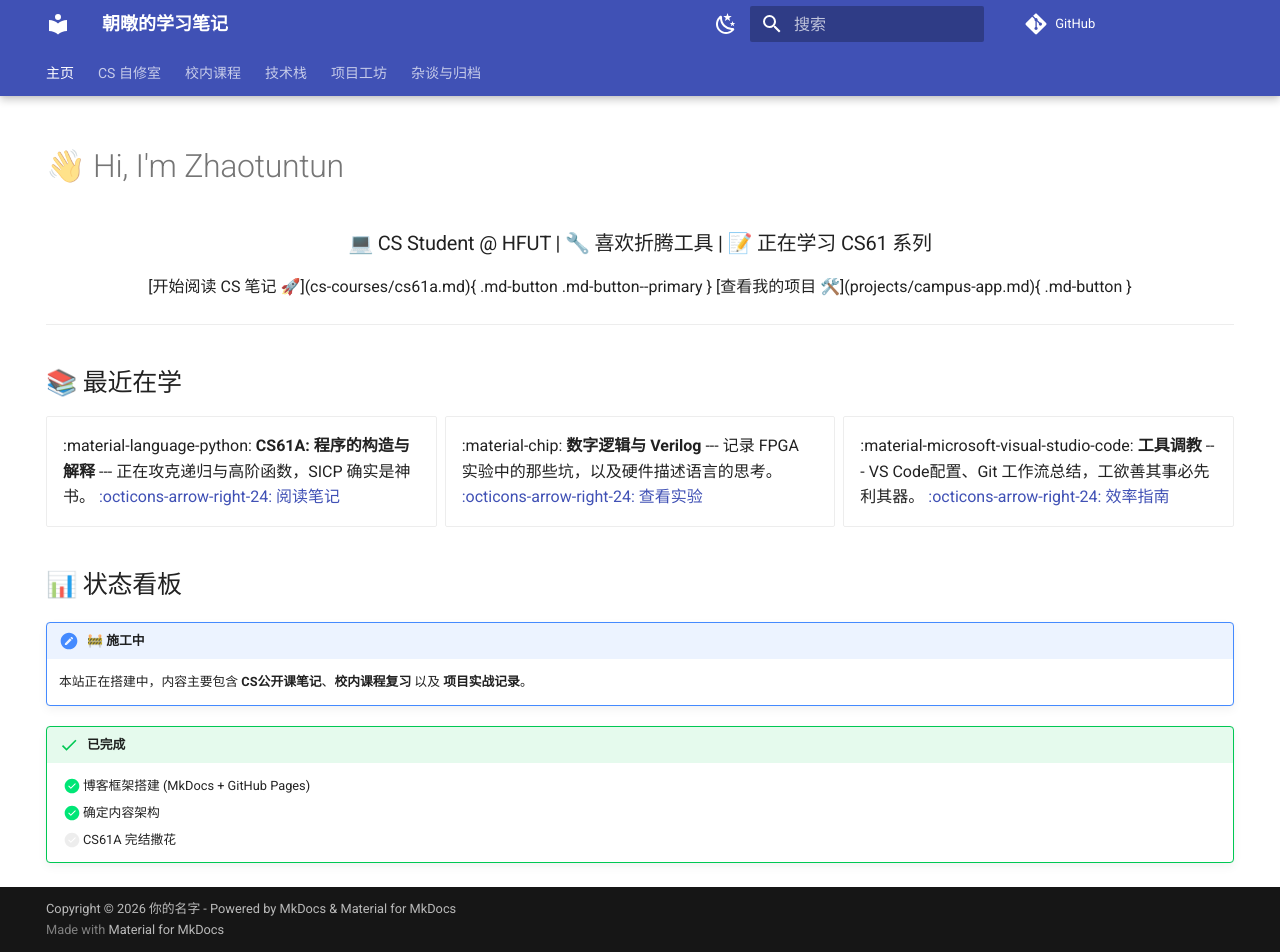
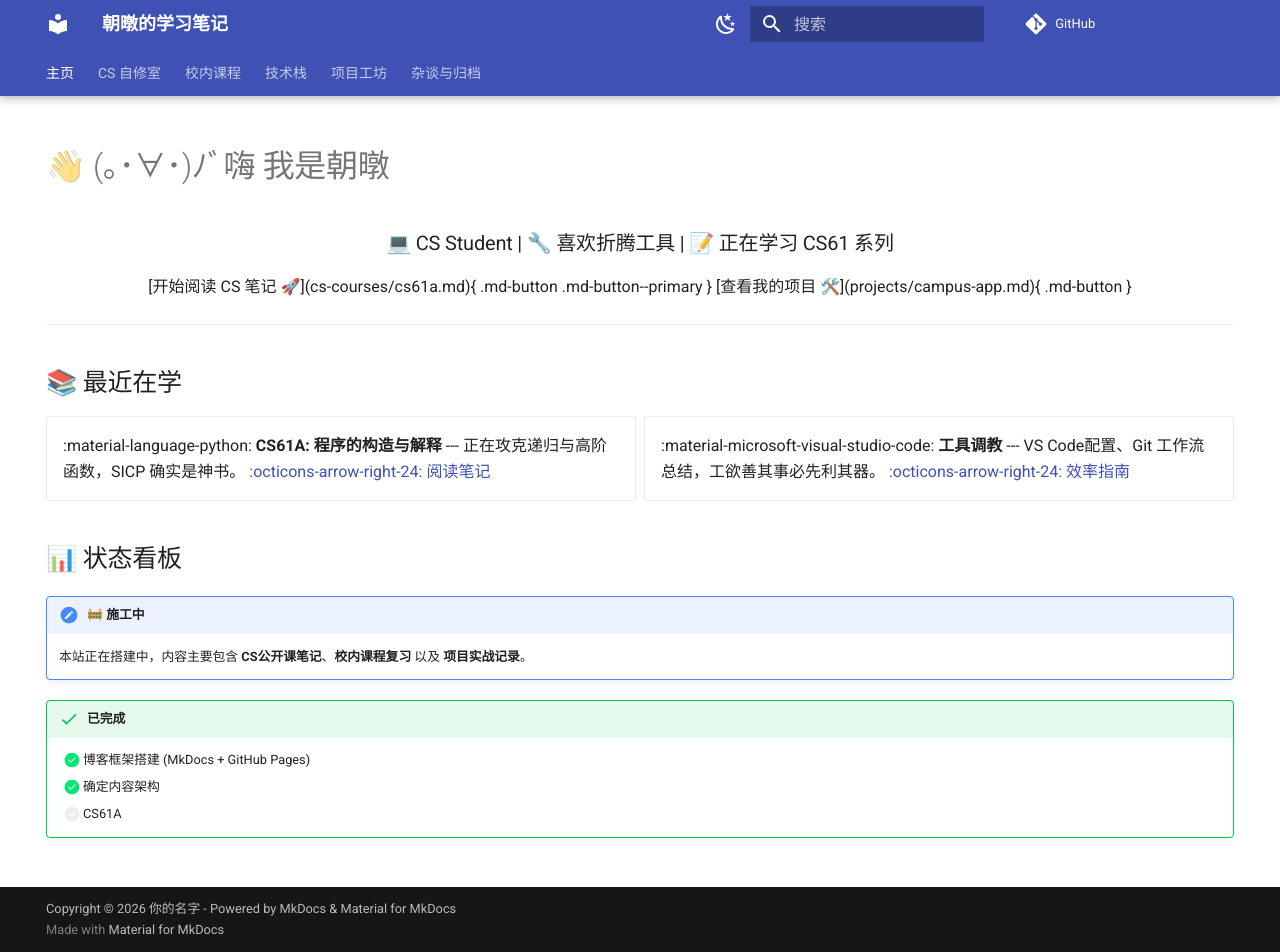
Before and after one commit to zhaotuntun/zhaotuntun.github.io, an MkDocs documentation site: the page built from docs/index.md, in a window 1280 px wide and 952 px high. Built offline with MkDocs 1.6.1 and Material for MkDocs 9.7.7, drawn with Linux system fonts in a browser that asks for light colours; comment, search, counter and statistics services are not loaded.

Commit message:
首页细节

```diff
--- a/docs/index.md
+++ b/docs/index.md
@@ -4,10 +4,10 @@ hide:
   - toc        # 隐藏右侧目录
 ---
 
-# 👋 Hi, I'm Zhaotuntun
+# 👋 (｡･∀･)ﾉﾞ嗨 我是朝暾
 
 <div align="center">
-  <h3> 💻 CS Student @ HFUT | 🔧 喜欢折腾工具 | 📝 正在学习 CS61 系列 </h3>
+  <h3> 💻 CS Student  | 🔧 喜欢折腾工具 | 📝 正在学习 CS61 系列 </h3>
 
   [开始阅读 CS 笔记 🚀](cs-courses/cs61a.md){ .md-button .md-button--primary }
   [查看我的项目 🛠️](projects/campus-app.md){ .md-button }
@@ -24,10 +24,6 @@ hide:
     正在攻克递归与高阶函数，SICP 确实是神书。
     [:octicons-arrow-right-24: 阅读笔记](cs-courses/cs61a.md)
 
--   :material-chip: **数字逻辑与 Verilog**
-    ---
-    记录 FPGA 实验中的那些坑，以及硬件描述语言的思考。
-    [:octicons-arrow-right-24: 查看实验](university/digital-logic.md)
 
 -   :material-microsoft-visual-studio-code: **工具调教**
     ---
@@ -44,4 +40,4 @@ hide:
 !!! success "已完成"
     - [x] 博客框架搭建 (MkDocs + GitHub Pages)
     - [x] 确定内容架构
-    - [ ] CS61A 完结撒花
+    - [ ] CS61A
```
